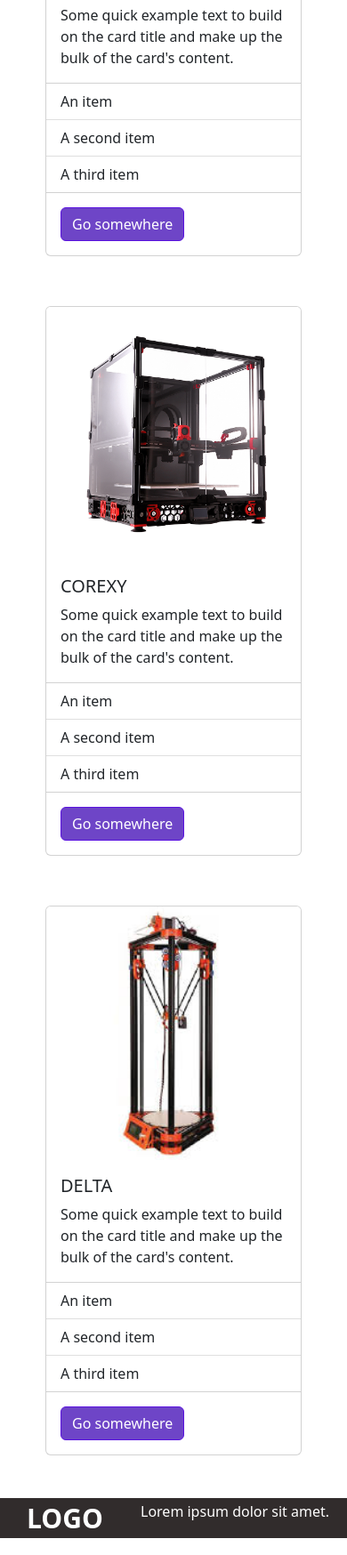
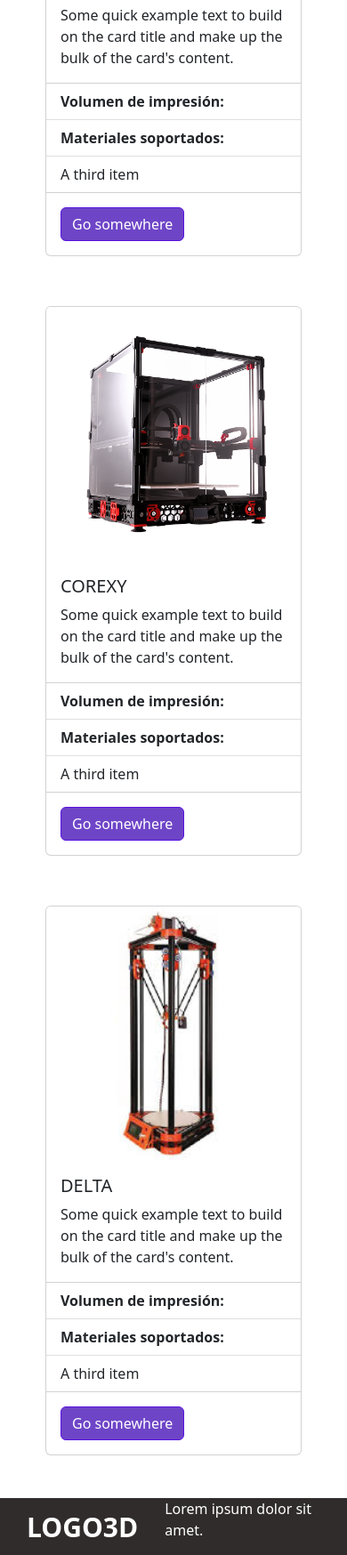
Before and after one commit to gomezsergio14/impresoras-3d-Gomez-Sergio, a plain HTML site: page index.html in a window 390 px wide. Shown: the part 1701-3449 px from the top of the page at 89% size. Drawn offline with nearby package versions, Linux system fonts and the light colour scheme.

```diff
--- a/css/estilos.css
+++ b/css/estilos.css
@@ -111,7 +111,7 @@
     display: inline-block;
     padding-right: 20px;
 }
-
+/**MEDIA QUERIES**/
 @media screen and (max-width:991px){
     .img-main{
         display: none;
--- a/index.html
+++ b/index.html
@@ -74,12 +74,12 @@
               <p class="card-text">Some quick example text to build on the card title and make up the bulk of the card's content.</p>
             </div>
             <ul class="list-group list-group-flush">
-              <li class="list-group-item">An item</li>
-              <li class="list-group-item">A second item</li>
+              <li class="list-group-item"><b>Volumen de impresión:</b></li>
+              <li class="list-group-item"><b>Materiales soportados:</b></li>
               <li class="list-group-item">A third item</li>
             </ul>
             <div class="card-body">
-              <a href="#" class="btn btn-primary boton">Go somewhere</a>
+              <a href="./paginas/contacto.html" class="btn btn-primary boton">Go somewhere</a>
             </div>
           </div>
         </div>
@@ -91,12 +91,12 @@
               <p class="card-text">Some quick example text to build on the card title and make up the bulk of the card's content.</p>
             </div>
             <ul class="list-group list-group-flush">
-              <li class="list-group-item">An item</li>
-              <li class="list-group-item">A second item</li>
+              <li class="list-group-item"><b>Volumen de impresión:</b></li>
+              <li class="list-group-item"><b>Materiales soportados:</b></li>
               <li class="list-group-item">A third item</li>
             </ul>
             <div class="card-body">
-              <a href="#" class="btn btn-primary boton">Go somewhere</a>
+              <a href="./paginas/contacto.html" class="btn btn-primary boton">Go somewhere</a>
             </div>
           </div>
         </div>
@@ -108,12 +108,12 @@
               <p class="card-text">Some quick example text to build on the card title and make up the bulk of the card's content.</p>
             </div>
             <ul class="list-group list-group-flush">
-              <li class="list-group-item">An item</li>
-              <li class="list-group-item">A second item</li>
+              <li class="list-group-item"><b>Volumen de impresión:</b></li>
+              <li class="list-group-item"><b>Materiales soportados:</b></li>
               <li class="list-group-item">A third item</li>
             </ul>
             <div class="card-body">
-              <a href="#" class="btn btn-primary boton">Go somewhere</a>
+              <a href="./paginas/contacto.html" class="btn btn-primary boton">Go somewhere</a>
             </div>
           </div>
         </div>
@@ -123,7 +123,7 @@
 
     <!--FOOTER-->
     <footer>
-        <a href="./index.html" class="logo__footer">LOGO</a>
+        <a href="./index.html" class="logo__footer">LOGO3D</a>
         <p>Lorem ipsum dolor sit amet.</p>
     </footer>
 </body>
```
Also changed, not shown: paginas/contacto.html (+4 -33 lines).
